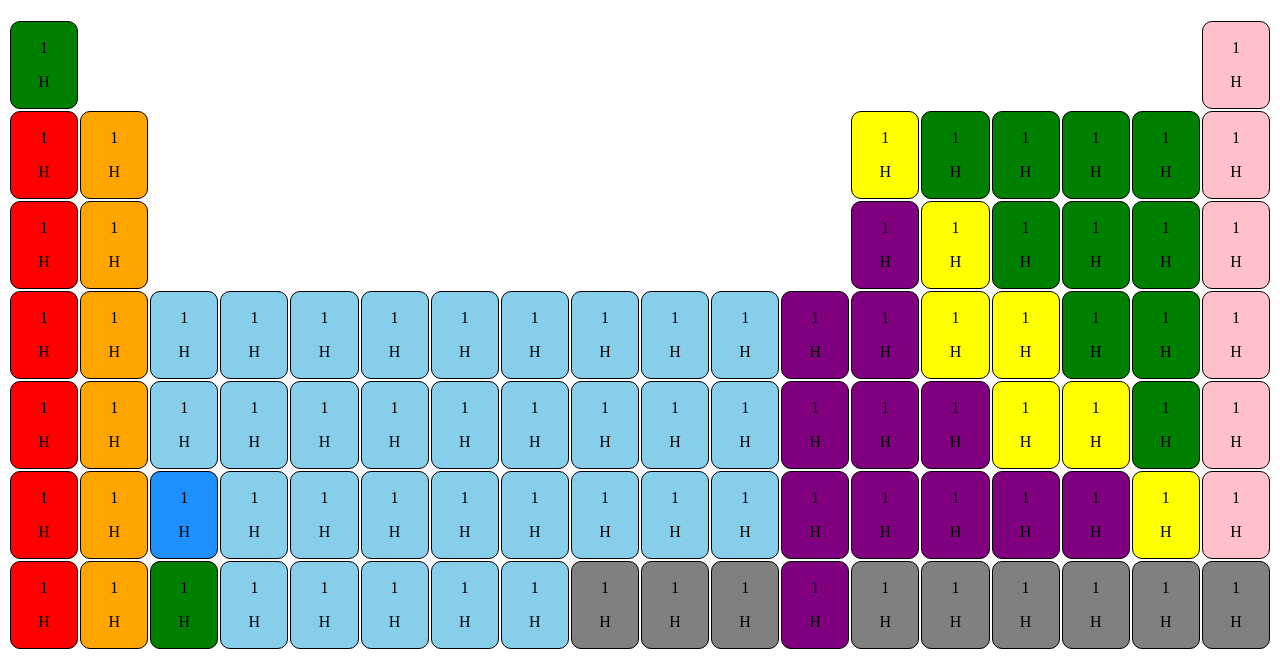
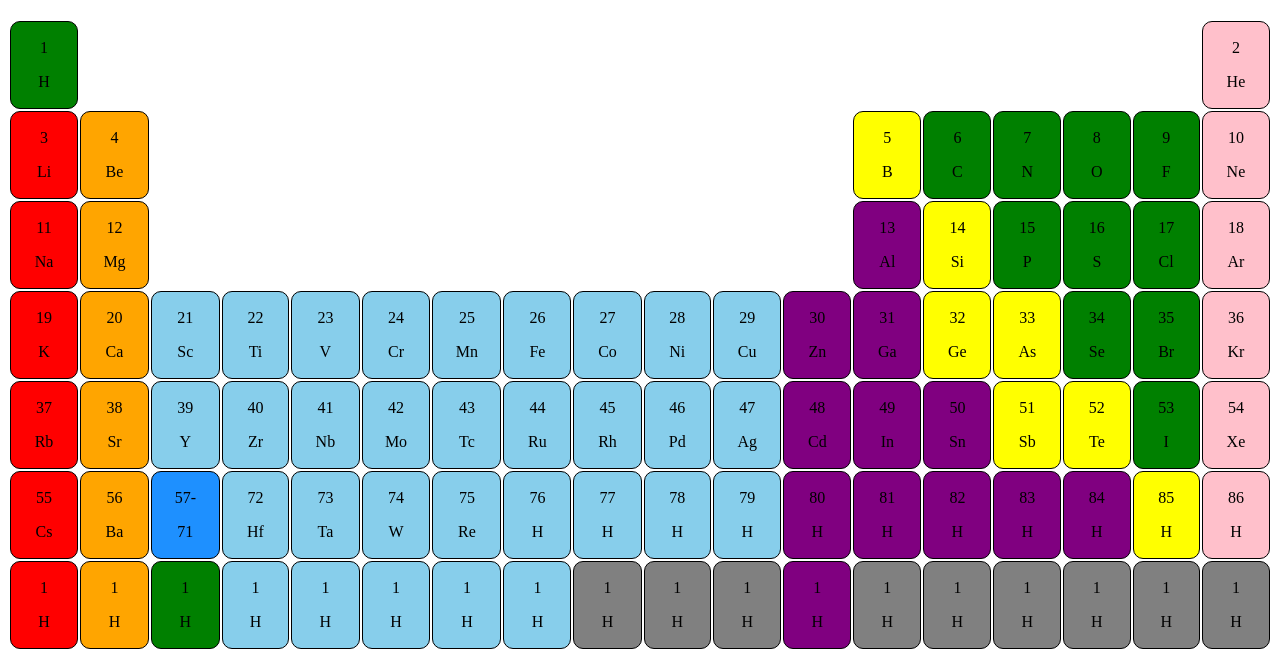
Before and after one commit to eshaanmattoo/webdev, a plain HTML site: page periodic.html in a window 1280 px wide. Shown: the part 124-792 px from the top of the page. Drawn offline with Linux system fonts and the light colour scheme.

Commit message:
adding elements

```diff
--- a/periodic.html
+++ b/periodic.html
@@ -14,103 +14,103 @@
    <center> <tr>
       <td class="color_green"><p>1</p><p>H</p></td>
       <td colspan="16" style="border-style: none;"></td>
-      <td class="color_pink"><p>1</p><p>H</p></td>
+      <td class="color_pink"><p>2</p><p>He</p></td>
 
     </tr>
 <!-- second -->
      <tr>
-      <td class="color_red"><p>1</p><p>H</p></td>
-      <td class="color_orange"><p>1</p><p>H</p></td>
+      <td class="color_red"><p>3</p><p>Li</p></td>
+      <td class="color_orange"><p>4</p><p>Be</p></td>
       <td colspan="10" style="border-style: none;"></td>
 
 
-      <td class="color_yellow"><p>1</p><p>H</p></td>
-      <td class="color_green"><p>1</p><p>H</p></td>
-      <td class="color_green"><p>1</p><p>H</p></td>
-      <td class="color_green"><p>1</p><p>H</p></td>
-      <td class="color_green"><p>1</p><p>H</p></td>
-      <td class="color_pink"><p>1</p><p>H</p></td>
+      <td class="color_yellow"><p>5</p><p>B</p></td>
+      <td class="color_green"><p>6</p><p>C</p></td>
+      <td class="color_green"><p>7</p><p>N</p></td>
+      <td class="color_green"><p>8</p><p>O</p></td>
+      <td class="color_green"><p>9</p><p>F</p></td>
+      <td class="color_pink"><p>10</p><p>Ne</p></td>
 
     </tr>
 <!-- third -->
     <tr>
-      <td class="color_red"><p>1</p><p>H</p></td>
-      <td class="color_orange"><p>1</p><p>H</p></td>
+      <td class="color_red"><p>11</p><p>Na</p></td>
+      <td class="color_orange"><p>12</p><p>Mg</p></td>
       <td colspan="10" style="border-style: none;"></td>
 
 
-      <td class="color_purple"><p>1</p><p>H</p></td>
-      <td class="color_yellow"><p>1</p><p>H</p></td>
-      <td class="color_green"><p>1</p><p>H</p></td>
-      <td class="color_green"><p>1</p><p>H</p></td>
-      <td class="color_green"><p>1</p><p>H</p></td>
-      <td class="color_pink"><p>1</p><p>H</p></td>
+      <td class="color_purple"><p>13</p><p>Al</p></td>
+      <td class="color_yellow"><p>14</p><p>Si</p></td>
+      <td class="color_green"><p>15</p><p>P</p></td>
+      <td class="color_green"><p>16</p><p>S</p></td>
+      <td class="color_green"><p>17</p><p>Cl</p></td>
+      <td class="color_pink"><p>18</p><p>Ar</p></td>
 
     </tr>
 <!-- fourth -->
      <tr>
-      <td class="color_red"><p>1</p><p>H</p></td>
-      <td class="color_orange"><p>1</p><p>H</p></td>
-      <td class="color_sky"><p>1</p><p>H</p></td>
-      <td class="color_sky"><p>1</p><p>H</p></td>
-      <td class="color_sky"><p>1</p><p>H</p></td>
-      <td class="color_sky"><p>1</p><p>H</p></td>
-      <td class="color_sky"><p>1</p><p>H</p></td>
-      <td class="color_sky"><p>1</p><p>H</p></td>
-      <td class="color_sky"><p>1</p><p>H</p></td>
-      <td class="color_sky"><p>1</p><p>H</p></td>
-      <td class="color_sky"><p>1</p><p>H</p></td>
-      <td class="color_purple"><p>1</p><p>H</p></td>
-      <td class="color_purple"><p>1</p><p>H</p></td>
-      <td class="color_yellow"><p>1</p><p>H</p></td>
-      <td class="color_yellow"><p>1</p><p>H</p></td>
-      <td class="color_green"><p>1</p><p>H</p></td>
-      <td class="color_green"><p>1</p><p>H</p></td>
-      <td class="color_pink"><p>1</p><p>H</p></td>
+      <td class="color_red"><p>19</p><p>K</p></td>
+      <td class="color_orange"><p>20</p>Ca<p></p></td>
+      <td class="color_sky"><p>21</p><p>Sc</p></td>
+      <td class="color_sky"><p>22</p><p>Ti</p></td>
+      <td class="color_sky"><p>23</p><p>V</p></td>
+      <td class="color_sky"><p>24</p><p>Cr</p></td>
+      <td class="color_sky"><p>25</p><p>Mn</p></td>
+      <td class="color_sky"><p>26</p><p>Fe</p></td>
+      <td class="color_sky"><p>27</p><p>Co</p></td>
+      <td class="color_sky"><p>28</p><p>Ni</p></td>
+      <td class="color_sky"><p>29</p><p>Cu</p></td>
+      <td class="color_purple"><p>30</p>Zn<p></p></td>
+      <td class="color_purple"><p>31</p>Ga<p></p></td>
+      <td class="color_yellow"><p>32</p>Ge<p></p></td>
+      <td class="color_yellow"><p>33</p>As<p></p></td>
+      <td class="color_green"><p>34</p>Se<p></p></td>
+      <td class="color_green"><p>35</p>Br<p></p></td>
+      <td class="color_pink"><p>36</p>Kr<p></p></td>
 
     </tr>
 <!-- fifth -->
      <tr>
-      <td class="color_red"><p>1</p><p>H</p></td>
-      <td class="color_orange"><p>1</p><p>H</p></td>
-      <td class="color_sky"><p>1</p><p>H</p></td>
-      <td class="color_sky"><p>1</p><p>H</p></td>
-      <td class="color_sky"><p>1</p><p>H</p></td>
-      <td class="color_sky"><p>1</p><p>H</p></td>
-      <td class="color_sky"><p>1</p><p>H</p></td>
-      <td class="color_sky"><p>1</p><p>H</p></td>
-      <td class="color_sky"><p>1</p><p>H</p></td>
-      <td class="color_sky"><p>1</p><p>H</p></td>
-      <td class="color_sky"><p>1</p><p>H</p></td>
-      <td class="color_purple"><p>1</p><p>H</p></td>
-      <td class="color_purple"><p>1</p><p>H</p></td>
-      <td class="color_purple"><p>1</p><p>H</p></td>
-      <td class="color_yellow"><p>1</p><p>H</p></td>
-      <td class="color_yellow"><p>1</p><p>H</p></td>
-      <td class="color_green"><p>1</p><p>H</p></td>
-      <td class="color_pink"><p>1</p><p>H</p></td>
+      <td class="color_red"><p>37</p><p>Rb</p></td>
+      <td class="color_orange"><p>38</p><p>Sr</p></td>
+      <td class="color_sky"><p>39</p><p>Y</p></td>
+      <td class="color_sky"><p>40</p><p>Zr</p></td>
+      <td class="color_sky"><p>41</p><p>Nb</p></td>
+      <td class="color_sky"><p>42</p><p>Mo</p></td>
+      <td class="color_sky"><p>43</p><p>Tc</p></td>
+      <td class="color_sky"><p>44</p><p>Ru</p></td>
+      <td class="color_sky"><p>45</p><p>Rh</p></td>
+      <td class="color_sky"><p>46</p><p>Pd</p></td>
+      <td class="color_sky"><p>47</p><p>Ag</p></td>
+      <td class="color_purple"><p>48</p><p>Cd</p></td>
+      <td class="color_purple"><p>49</p><p>In</p></td>
+      <td class="color_purple"><p>50</p><p>Sn</p></td>
+      <td class="color_yellow"><p>51</p><p>Sb</p></td>
+      <td class="color_yellow"><p>52</p><p>Te</p></td>
+      <td class="color_green"><p>53</p><p>I</p></td>
+      <td class="color_pink"><p>54</p><p>Xe</p></td>
 
     </tr>
 <!-- sixth -->
      <tr>
-      <td class="color_red"><p>1</p><p>H</p></td>
-      <td class="color_orange"><p>1</p><p>H</p></td>
-      <td class="color_blue"><p>1</p><p>H</p></td>
-      <td class="color_sky"><p>1</p><p>H</p></td>
-      <td class="color_sky"><p>1</p><p>H</p></td>
-      <td class="color_sky"><p>1</p><p>H</p></td>
-      <td class="color_sky"><p>1</p><p>H</p></td>
-      <td class="color_sky"><p>1</p><p>H</p></td>
-      <td class="color_sky"><p>1</p><p>H</p></td>
-      <td class="color_sky"><p>1</p><p>H</p></td>
-      <td class="color_sky"><p>1</p><p>H</p></td>
-      <td class="color_purple"><p>1</p><p>H</p></td>
-      <td class="color_purple"><p>1</p><p>H</p></td>
-      <td class="color_purple"><p>1</p><p>H</p></td>
-      <td class="color_purple"><p>1</p><p>H</p></td>
-      <td class="color_purple"><p>1</p><p>H</p></td>
-      <td class="color_yellow"><p>1</p><p>H</p></td>
-      <td class="color_pink"><p>1</p><p>H</p></td>
+      <td class="color_red"><p>55</p><p>Cs</p></td>
+      <td class="color_orange"><p>56</p><p>Ba</p></td>
+      <td class="color_blue"><p>57-</p><p>71</p></td>
+      <td class="color_sky"><p>72</p><p>Hf</p></td>
+      <td class="color_sky"><p>73</p><p>Ta</p></td>
+      <td class="color_sky"><p>74</p><p>W</p></td>
+      <td class="color_sky"><p>75</p><p>Re</p></td>
+      <td class="color_sky"><p>76</p><p>H</p></td>
+      <td class="color_sky"><p>77</p><p>H</p></td>
+      <td class="color_sky"><p>78</p><p>H</p></td>
+      <td class="color_sky"><p>79</p><p>H</p></td>
+      <td class="color_purple"><p>80</p><p>H</p></td>
+      <td class="color_purple"><p>81</p><p>H</p></td>
+      <td class="color_purple"><p>82</p><p>H</p></td>
+      <td class="color_purple"><p>83</p><p>H</p></td>
+      <td class="color_purple"><p>84</p><p>H</p></td>
+      <td class="color_yellow"><p>85</p><p>H</p></td>
+      <td class="color_pink"><p>86</p><p>H</p></td>
 
     </tr>
 <!-- seventh -->
```
